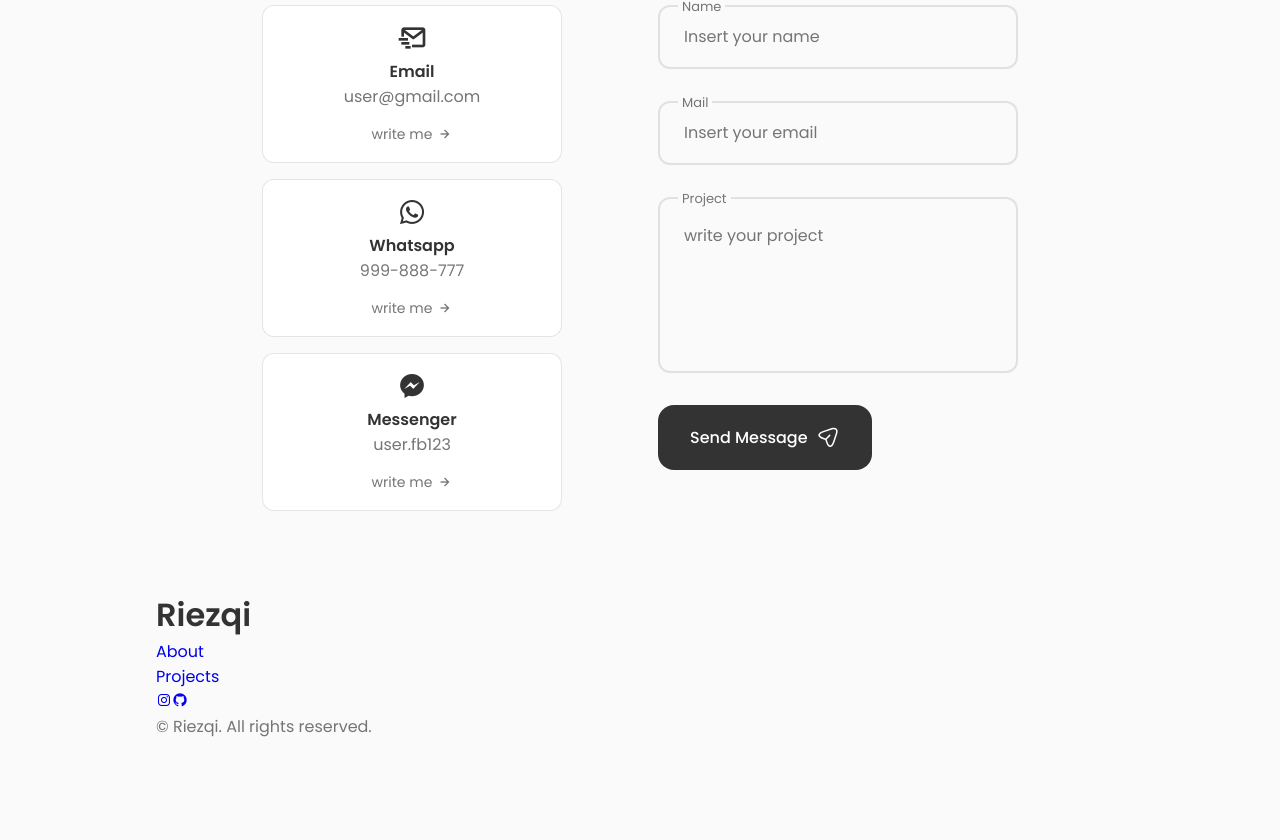
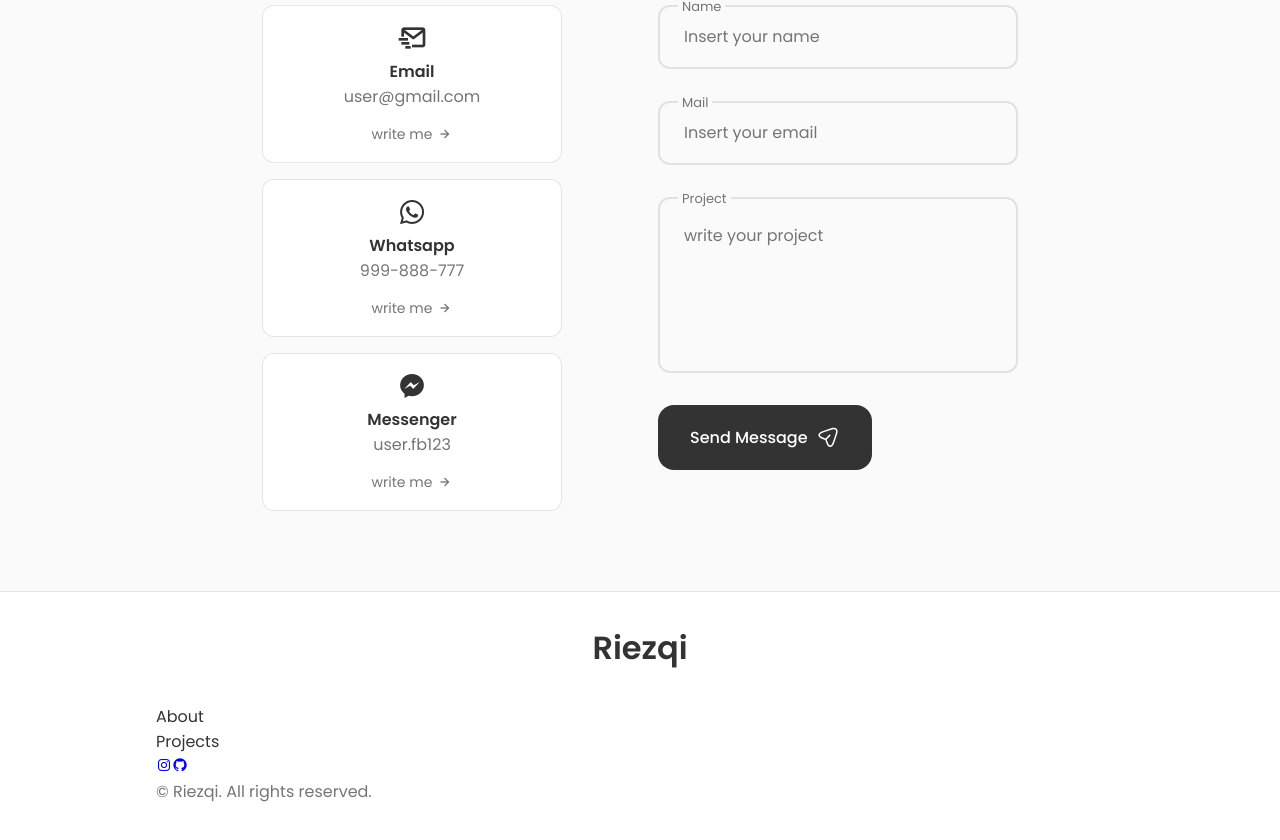
Before and after one commit to Rzq12/about-me, a React (Create React App) app: page / in a window 1280 px wide. Shown: the part 4183-5023 px from the top of the page. Before the commit the page ends 4922 px from the top, so only its background shows below. Built offline with nearby package versions, Linux system fonts and the light colour scheme.

Commit message:
Add footer styles for layout and link interactions

```diff
--- a/src/components/footer/footer.css
+++ b/src/components/footer/footer.css
@@ -0,0 +1,22 @@
+.footer {
+  background-color: var(--container-color);
+  border-top: 1px solid rgba(0, 0, 0, 0.1);
+}
+
+.footer__container {
+  padding: 2rem 0 6rem;
+}
+
+.footer__title,
+.footer__link {
+  color: var(--title-color);
+}
+
+.footer__title {
+  text-align: center;
+  margin-bottom: var(--mb-2);
+}
+
+.footer__link:hover {
+  color: var(--title-color-dark);
+}
```
